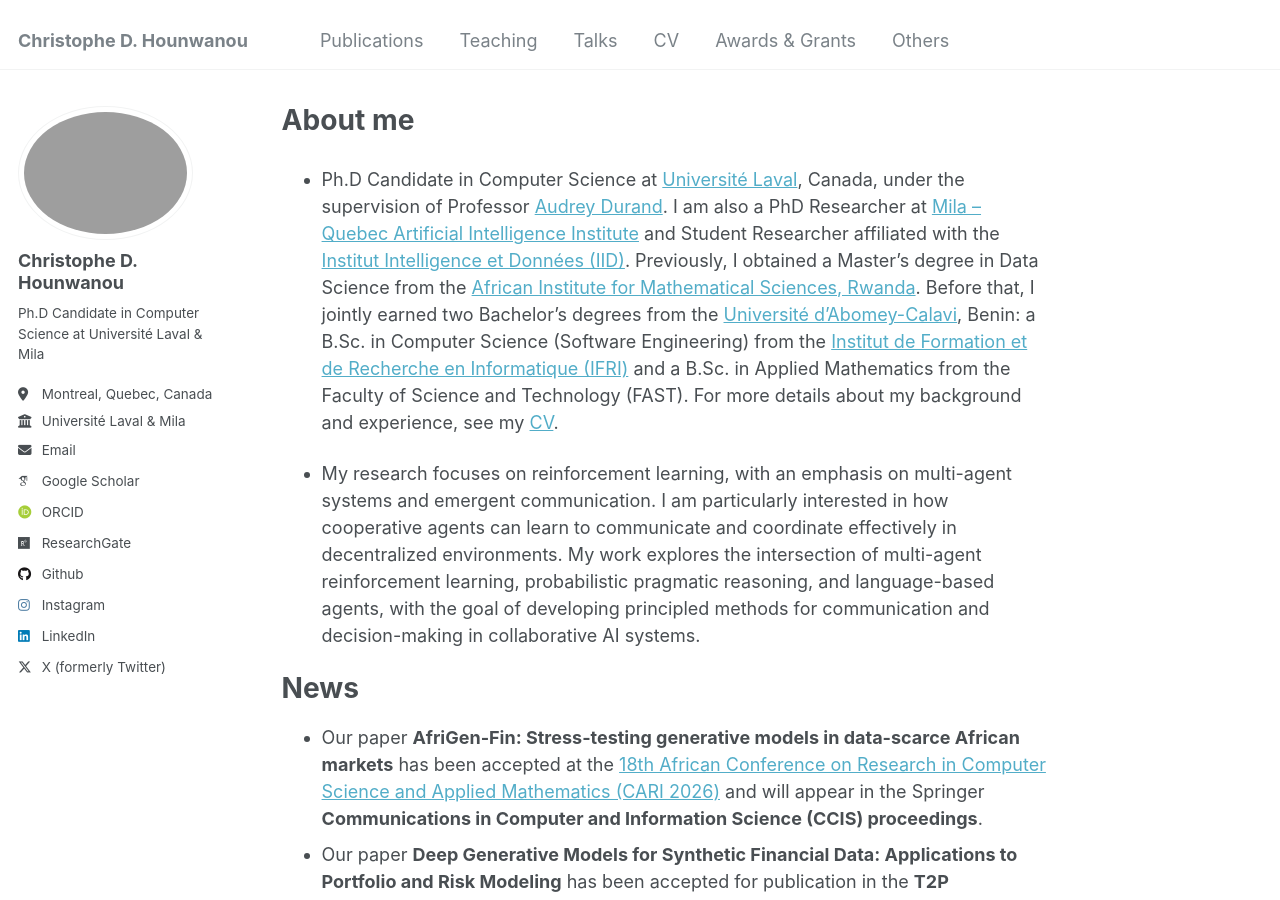
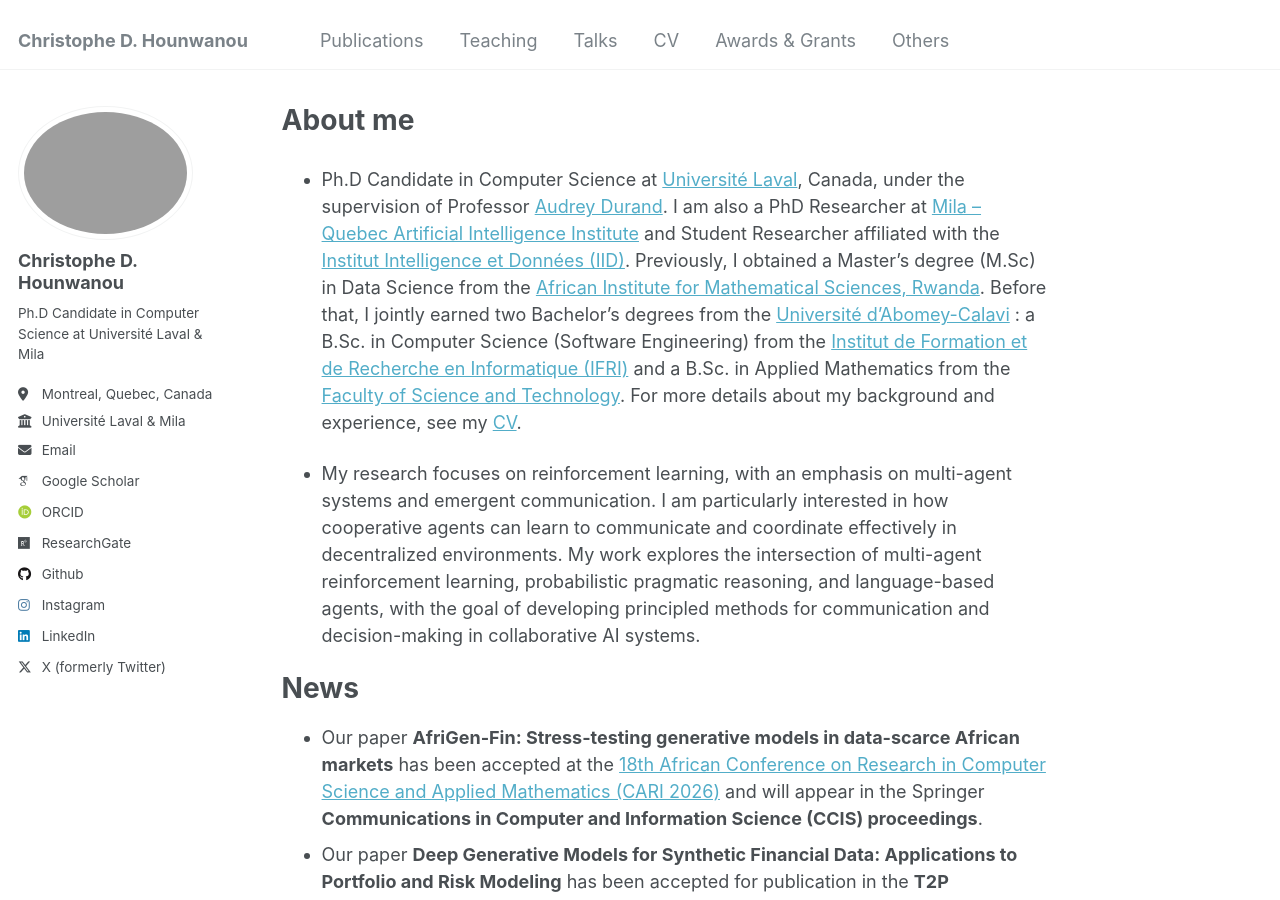
Before and after one commit to chrishounwanou/chrishounwanou.github.io, a Jekyll site: the page built from _pages/about.md, in a window 1280 px wide and 900 px high. Built offline with Jekyll 4.4.1, drawn with Linux system fonts in a browser that asks for light colours; some web fonts are replaced.

Commit message:
Revise academic qualifications in about.md
Updated educational background details in the about page.

```diff
--- a/_pages/about.md
+++ b/_pages/about.md
@@ -6,7 +6,7 @@ redirect_from:
   - /about/
   - /about.html
 ---
-- Ph.D Candidate in Computer Science at [Université Laval](https://www.ulaval.ca/), Canada, under the supervision of Professor [Audrey Durand](https://mila.quebec/fr/annuaire/audrey-durand). I am also a PhD Researcher at [Mila – Quebec Artificial Intelligence Institute](https://mila.quebec/fr) and Student Researcher affiliated with the [Institut Intelligence et Données (IID)](https://iid.ulaval.ca/). Previously, I obtained a Master's degree in Data Science from the [African Institute for Mathematical Sciences, Rwanda](https://aims.ac.rw/). Before that, I jointly earned two Bachelor's degrees from the [Université d'Abomey-Calavi](https://www.uac.bj/), Benin: a B.Sc. in Computer Science (Software Engineering) from the [Institut de Formation et de Recherche en Informatique (IFRI)](https://ifri-uac.bj/) and a B.Sc. in Applied Mathematics from the Faculty of Science and Technology (FAST). For more details about my background and experience, see my [CV](/files/Christophe_Hounanou_CV.pdf).
+- Ph.D Candidate in Computer Science at [Université Laval](https://www.ulaval.ca/), Canada, under the supervision of Professor [Audrey Durand](https://mila.quebec/fr/annuaire/audrey-durand). I am also a PhD Researcher at [Mila – Quebec Artificial Intelligence Institute](https://mila.quebec/fr) and Student Researcher affiliated with the [Institut Intelligence et Données (IID)](https://iid.ulaval.ca/). Previously, I obtained a Master's degree (M.Sc) in Data Science from the [African Institute for Mathematical Sciences, Rwanda](https://aims.ac.rw/). Before that, I jointly earned two Bachelor's degrees from the [Université d'Abomey-Calavi](https://www.uac.bj/) : a B.Sc. in Computer Science (Software Engineering) from the [Institut de Formation et de Recherche en Informatique (IFRI)](https://ifri-uac.bj/) and a B.Sc. in Applied Mathematics from the [Faculty of Science and Technology](https://www.uac.bj/ufr-entites-facultes-instituts-centres-uac/). For more details about my background and experience, see my [CV](/files/Christophe_Hounanou_CV.pdf).
 
 - My research focuses on reinforcement learning, with an emphasis on multi-agent systems and emergent communication. I am particularly interested in how cooperative agents can learn to communicate and coordinate effectively in decentralized environments. My work explores the intersection of multi-agent reinforcement learning, probabilistic pragmatic reasoning, and language-based agents, with the goal of developing principled methods for communication and decision-making in collaborative AI systems.
 
```
